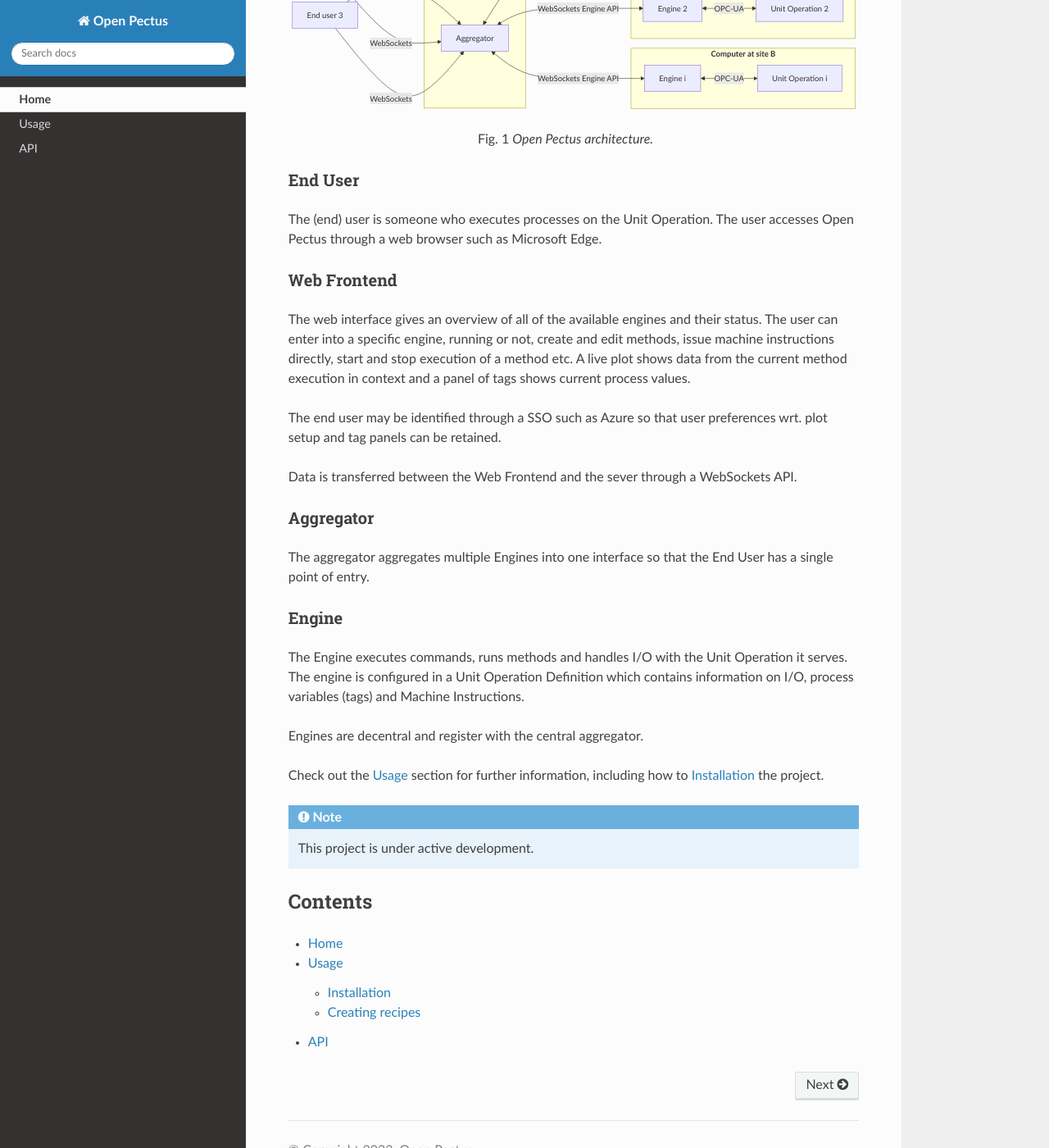
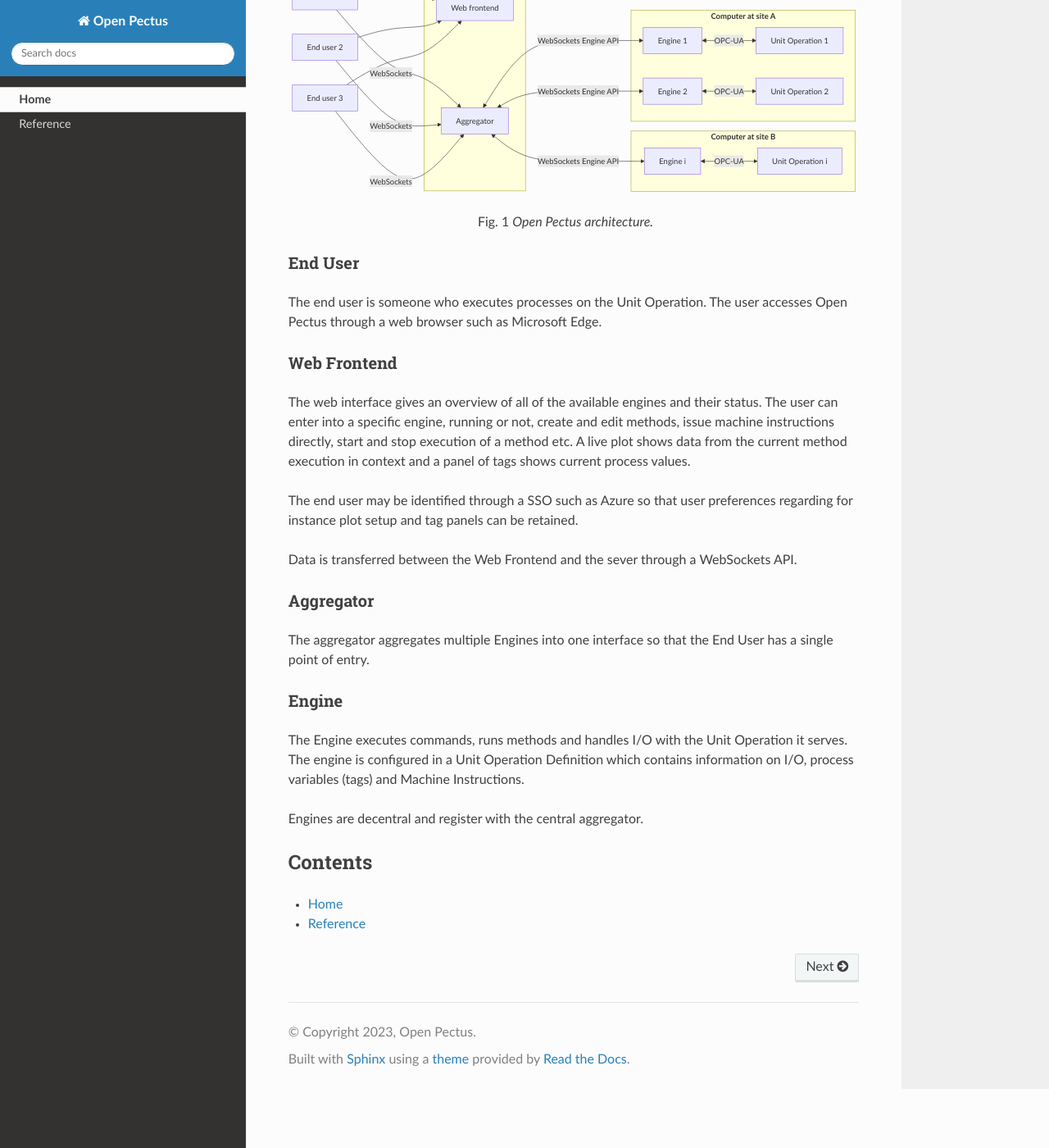
Before and after one commit to Open-Pectus/Open-Pectus, a Sphinx documentation site: the page built from docs/index.rst, in a window 1280 px wide and 1400 px high, scrolled down 788 px. Shown: the whole window at 82% size. Built offline with Sphinx 7.4.7 and the Read the Docs theme 2.0.0, drawn with Linux system fonts in a browser that asks for light colours; some of the changed text lies outside the part shown.

```diff
--- a/docs/api.rst
+++ /dev/null
@@ -1,5 +0,0 @@
-API
-===
-
-.. autosummary::
-   :toctree: generated
--- a/docs/conf.py
+++ b/docs/conf.py
@@ -10,10 +10,9 @@
 # add these directories to sys.path here. If the directory is relative to the
 # documentation root, use os.path.abspath to make it absolute, like shown here.
 #
-# import os
-# import sys
-# sys.path.insert(0, os.path.abspath('.'))
-
+import os
+import sys
+sys.path.insert(0, os.path.abspath('../'))
 
 # -- Project information -----------------------------------------------------
 
@@ -32,8 +31,9 @@ extensions = [
     "sphinx.ext.autodoc",
     "sphinx.ext.autosummary",
     "sphinx.ext.intersphinx",
-    "sphinxcontrib.mermaid"
+    "sphinxcontrib.mermaid",
 ]
+autosummary_generate = True  # Turn on sphinx.ext.autosummary
 
 intersphinx_mapping = {
     "rtd": ("https://docs.readthedocs.io/en/stable/", None),
--- a/docs/index.rst
+++ b/docs/index.rst
@@ -43,13 +47,13 @@ The arcietecture is sketched in :numref:`open-pectus-architecture`.
 
 End User
 ^^^^^^^^
-The (end) user is someone who executes processes on the Unit Operation. The user accesses Open Pectus through a web browser such as Microsoft Edge.
+The end user is someone who executes processes on the Unit Operation. The user accesses Open Pectus through a web browser such as Microsoft Edge.
 
 Web Frontend
 ^^^^^^^^^^^^
 The web interface gives an overview of all of the available engines and their status. The user can enter into a specific engine, running or not, create and edit methods, issue machine instructions directly, start and stop execution of a method etc. A live plot shows data from the current method execution in context and a panel of tags shows current process values.
 
-The end user may be identified through a SSO such as Azure so that user preferences wrt. plot setup and tag panels can be retained.
+The end user may be identified through a SSO such as Azure so that user preferences regarding for instance plot setup and tag panels can be retained.
 
 Data is transferred between the Web Frontend and the sever through a WebSockets API.
 
@@ -64,12 +68,6 @@ The Engine executes commands, runs methods and handles I/O with the Unit Operati
 Engines are decentral and register with the central aggregator.
 
 
-Check out the :doc:`usage` section for further information, including
-how to :ref:`installation` the project.
-
-.. note::
-
-   This project is under active development.
 
 Contents
 --------
@@ -77,5 +75,4 @@ Contents
 .. toctree::
 
    Home <self>
-   usage
-   api
+   Reference
```
Also changed, not shown: other parts of docs/index.rst (+4 -0 lines), docs/Reference.rst (added, +8 -0 lines), docs/usage.rst (deleted, +0 -33 lines).
